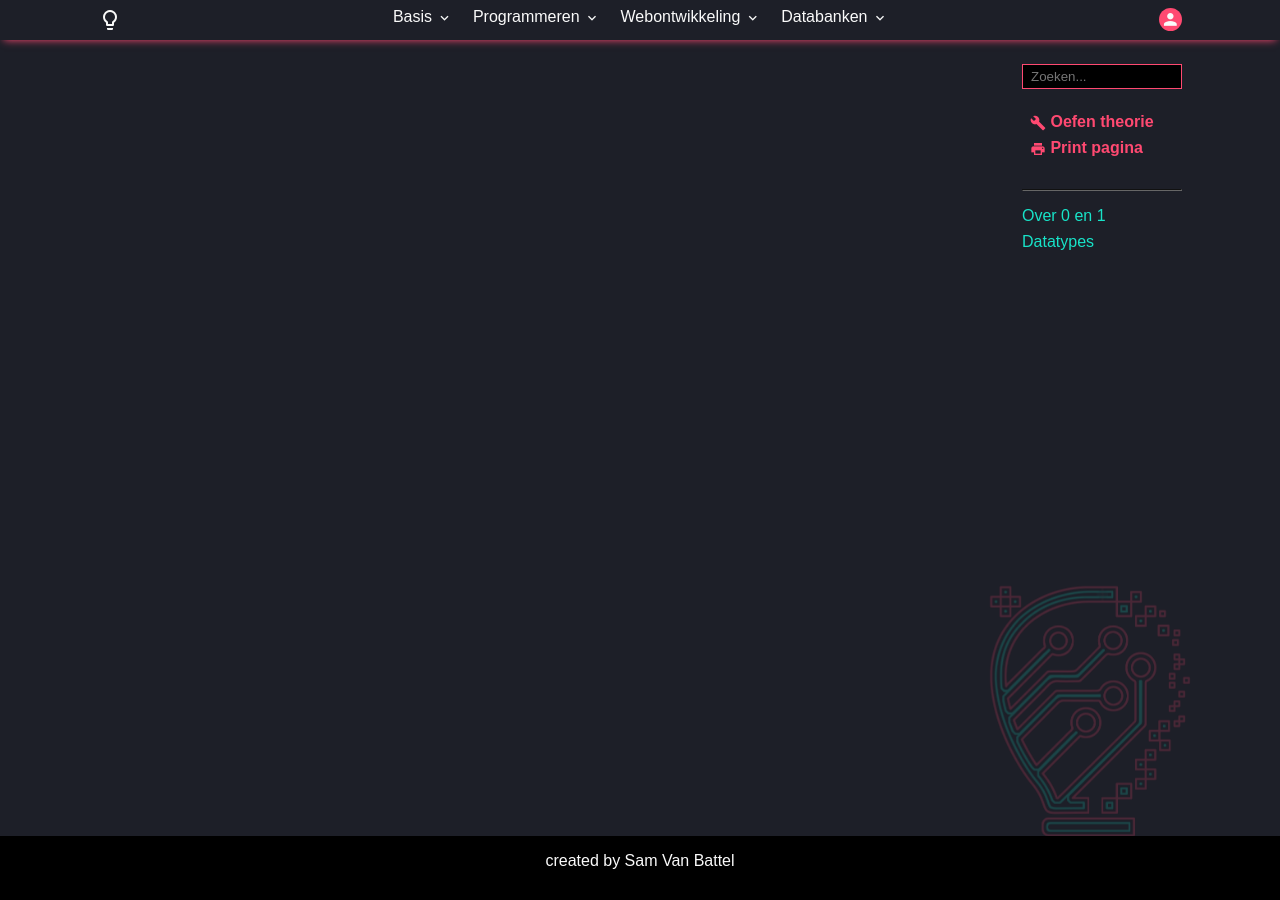
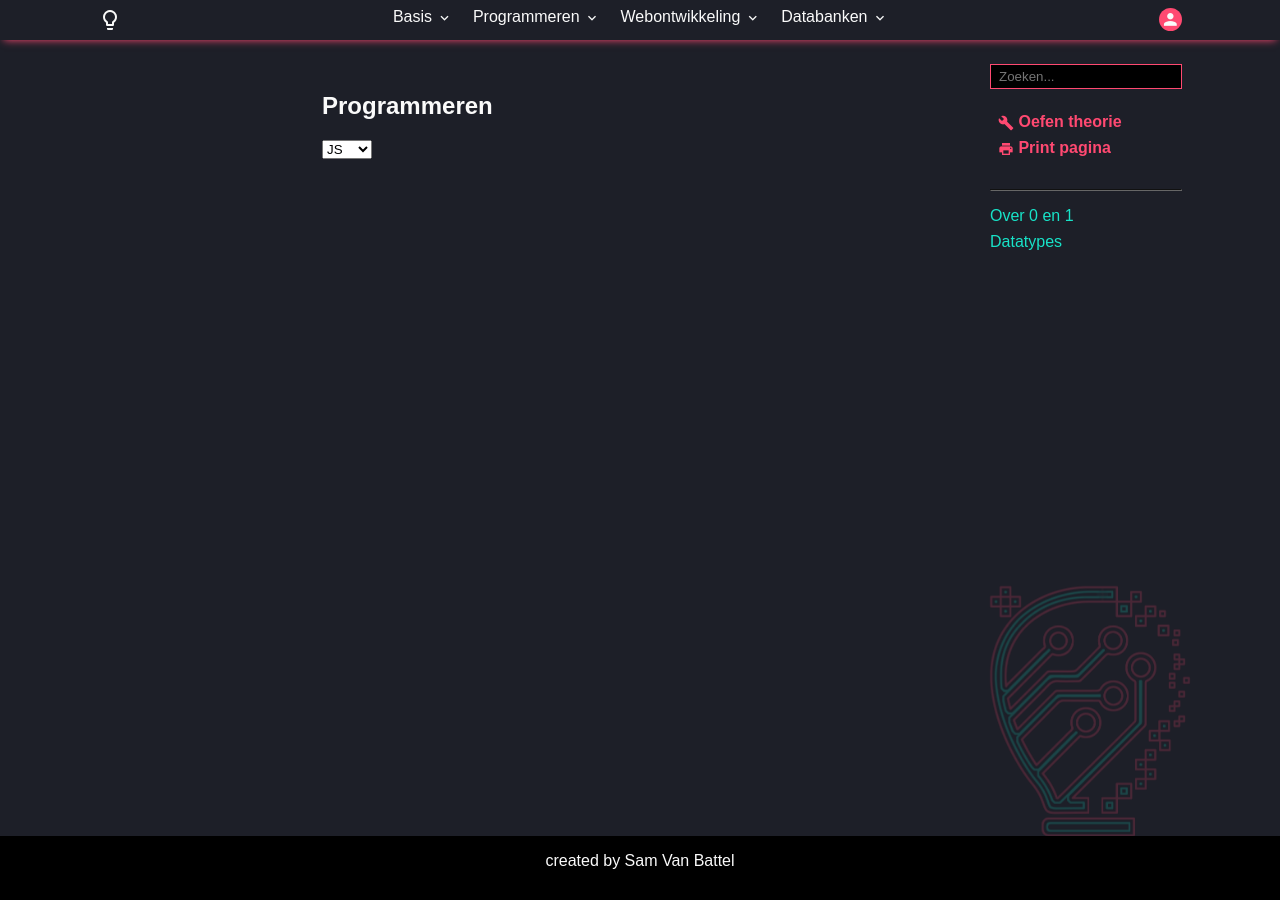
Before and after one commit to T-INFORMATICA/t-informatica.github.io, a Jekyll site: the page built from _courses/programmeren/index.md, in a window 1280 px wide. Built offline with Jekyll 4.4.1, drawn with Linux system fonts in a browser that asks for light colours.

Commit message:
update
added prog lang selection to programmeren sections
updated styling for usermenu

```diff
--- a/_includes/topNavigation.html
+++ b/_includes/topNavigation.html
@@ -12,9 +12,9 @@
             <span class="iconButton dropdownText | material-icons">person</span>
             <div id="usermenu" class="dropdownWindow dropdownWindowRight | bg-darkest glow-pink">
                 <ul>
-                    <li><a href="">Profiel</a></li>
-                    <li><a href="">Rapport</a></li>
-                    <li><a href="">Puntenboek</a></li>
+                    <li><a href="/lms-profile.html">Profiel</a></li>
+                    <li><a href="/lms-reportcard.html">Rapport</a></li>
+                    <li><a href="/lms-evaluations.html">Puntenboek</a></li>
                 </ul>
                 <hr>
                 <ul>
@@ -23,8 +23,8 @@
                 <div id="adminmenu" style="display: none">
                     <hr>
                     <ul>
-                        <li><a href="admin-grade.html">Nieuwe evaluatie</a></li>
-                        <li><a href="admin-manageusers.html">Manage users</a></li>
+                        <li><a href="/admin-grade.html">Nieuwe evaluatie</a></li>
+                        <li><a href="/admin-manageusers.html">Manage users</a></li>
                     </ul>
                 </div>
 
--- a/_layouts/course.html
+++ b/_layouts/course.html
@@ -18,6 +18,8 @@ layout: contentCentered
                     </a>
                 {% endif %}
             </div>
+
+
             <div>
                 {% if forloop.last == false %}
                     {% assign next_i = forloop.index0 | plus: 1 %}
@@ -35,4 +37,17 @@ layout: contentCentered
     {% endfor %}
 {% endfor %}
 </nav>
+
+<h1>{{page.title}}</h1>
+{% if page.course == "programmeren" %}
+<div>
+    <select name="" class="lang-select">
+        <option value="language-javascript" class="language-javascript">JS</option>
+        <option value="language-php" class="language-php">PHP</option>
+        <option value="language-csharp" class="language-csharp">C</option>
+    </select>
+    <script src="/assets/js/proglang.js"></script>
+</div>
+{% endif %}
+
 {{content}}
--- a/assets/css/composition.css
+++ b/assets/css/composition.css
@@ -93,6 +93,21 @@ header>nav .iconButton {
     font-size: 1.2rem;
 }
 
+#usermenu {
+    padding: 16px;
+    min-width: 200px;
+}
+
+#usermenu ul {
+    list-style-type: none;
+    margin: 0;
+    padding: 0;
+}
+
+#usermenu ul a {
+    display: block;
+}
+
 /*  ///////////////*/
 /* //CENTER AREA//*/
 /*///////////////*/
@@ -110,11 +125,12 @@ main>* {
 main>aside {
     width: 200px;
     flex-shrink: 0;
+    display: none;
 }
 
-main>article {
+main>article#content {
     flex-grow: 1;
-    padding-top: 2rem;
+    padding: 2rem 2rem;
 }
 
 #content>nav {
@@ -122,12 +138,24 @@ main>article {
     justify-content: space-between;
 }
 
+@media only screen and (min-width: 600px) {
+    #pageManagement {
+        display: block;
+    }
+}
+
+@media only screen and (min-width: 900px) {
+    main>aside {
+        display: block;
+    }
+}
+
 /*  //////////////*/
 /* //PAGE ASIDE//*/
 /*//////////////*/
 
 #pageManagement {
-    padding: 1.5rem .5rem .5rem 2rem;
+    padding: 1.5rem .5rem .5rem 0rem;
 }
 
 #pageManagement>* {
@@ -153,8 +181,6 @@ main>article {
     padding: 4px 8px;
 }
 
-
-
 /*  ///////////////////*/
 /* //CONTENT SECTION//*/
 /*///////////////////*/
--- a/assets/js/proglang.js
+++ b/assets/js/proglang.js
@@ -6,7 +6,7 @@ var ready = (callback) => {
 ready(function () {
     var lang = localStorage.getItem('lang');
     //var lang = getCookie("lang");
-    console.log(lang);
+    // console.log(lang);
     if (lang) {
         document.querySelector(`option.${lang}`).setAttribute("selected", "selected");
         showCode(lang);
@@ -20,7 +20,7 @@ ready(function () {
 
 
 document.querySelector('select.lang-select').addEventListener("change", (e) => {
-    console.log(e.target.value);
+    // console.log(e.target.value);
     let id = e.target.value;
     localStorage.setItem('lang', id);
     //setCookie("lang", id, 900);
```
